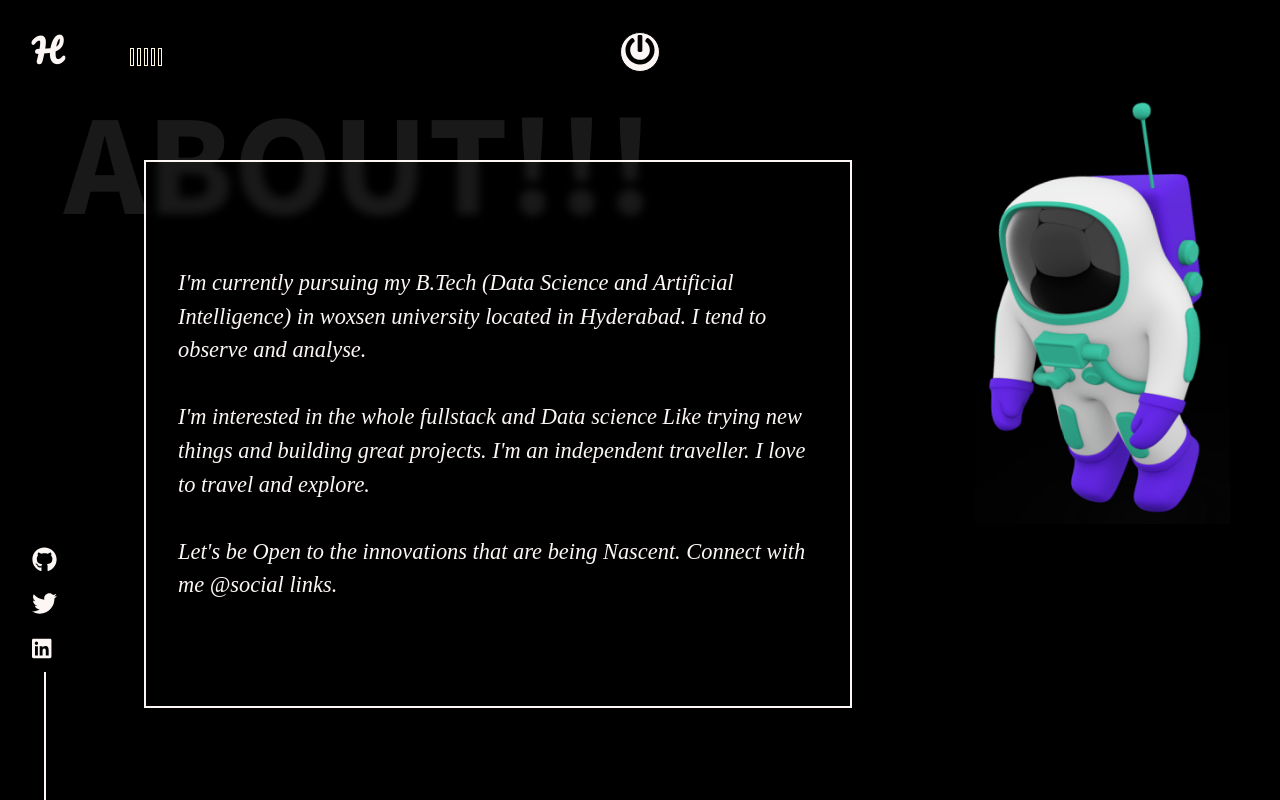
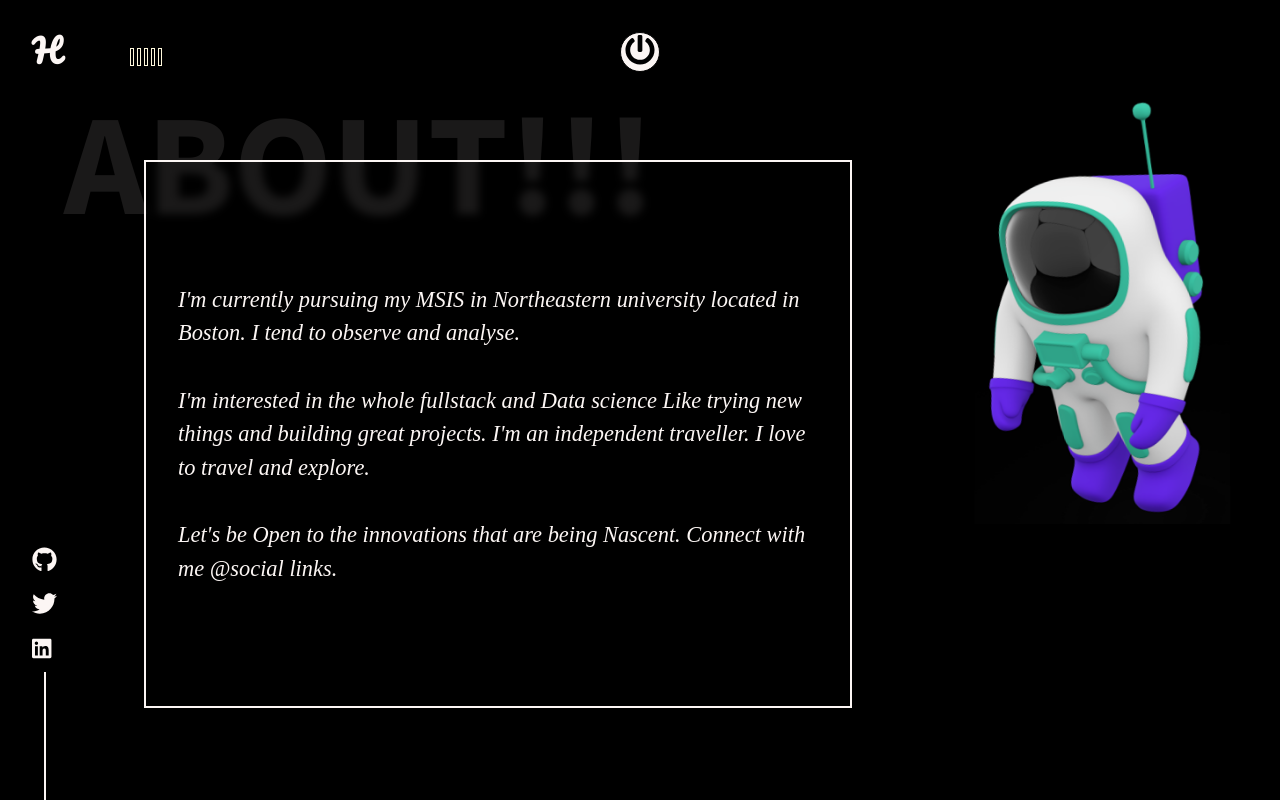
Before and after one commit to Hotragn/Hotragn_portfolio.com, a React (Create React App) app: page /about in a window 1280 px wide. Built offline with nearby package versions, Linux system fonts and the light colour scheme.

Commit message:
Update AboutPage.js
Changed description of university

```diff
--- a/src/components/AboutPage.js
+++ b/src/components/AboutPage.js
@@ -72,7 +72,7 @@ const AboutPage = () => {
             <img src={astronaut} alt="spaceman" />
         </Spaceman>
         <Main>
-        I'm currently pursuing my B.Tech (Data Science and Artificial Intelligence) in woxsen university located in Hyderabad. I tend to observe and analyse.
+        I'm currently pursuing my MSIS in Northeastern university located in Boston. I tend to observe and analyse.
 <br /> <br/>
 I'm interested in the whole fullstack and Data science Like trying new things and building great projects. I'm an independent traveller. I love to travel and explore.
 <br/> <br/>
```
